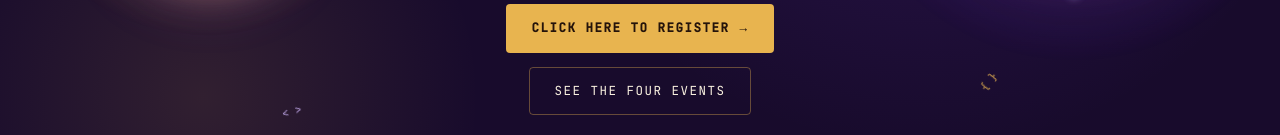
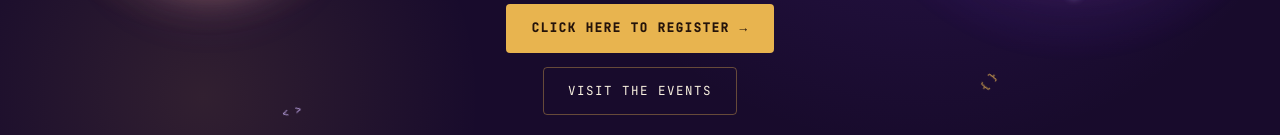
Before and after one commit to Siva-0806/onam-site, a React (Vite) app in the folder techavam-react/: page / in a window 1280 px wide. Shown: the part 665-800 px from the top of the page. Built offline with nearby package versions, Linux system fonts and the light colour scheme.

Commit message:
Update hero secondary button text to 'Visit the events'

```diff
--- a/techavam-react/src/components/HeroSection.jsx
+++ b/techavam-react/src/components/HeroSection.jsx
@@ -96,7 +96,7 @@ export default function HeroSection({ onNavigate }) {
                 document.querySelector('#events')?.scrollIntoView({ behavior: 'smooth' });
               }}
             >
-              See the four events
+              Visit the events
             </a>
           </div>
 
```
